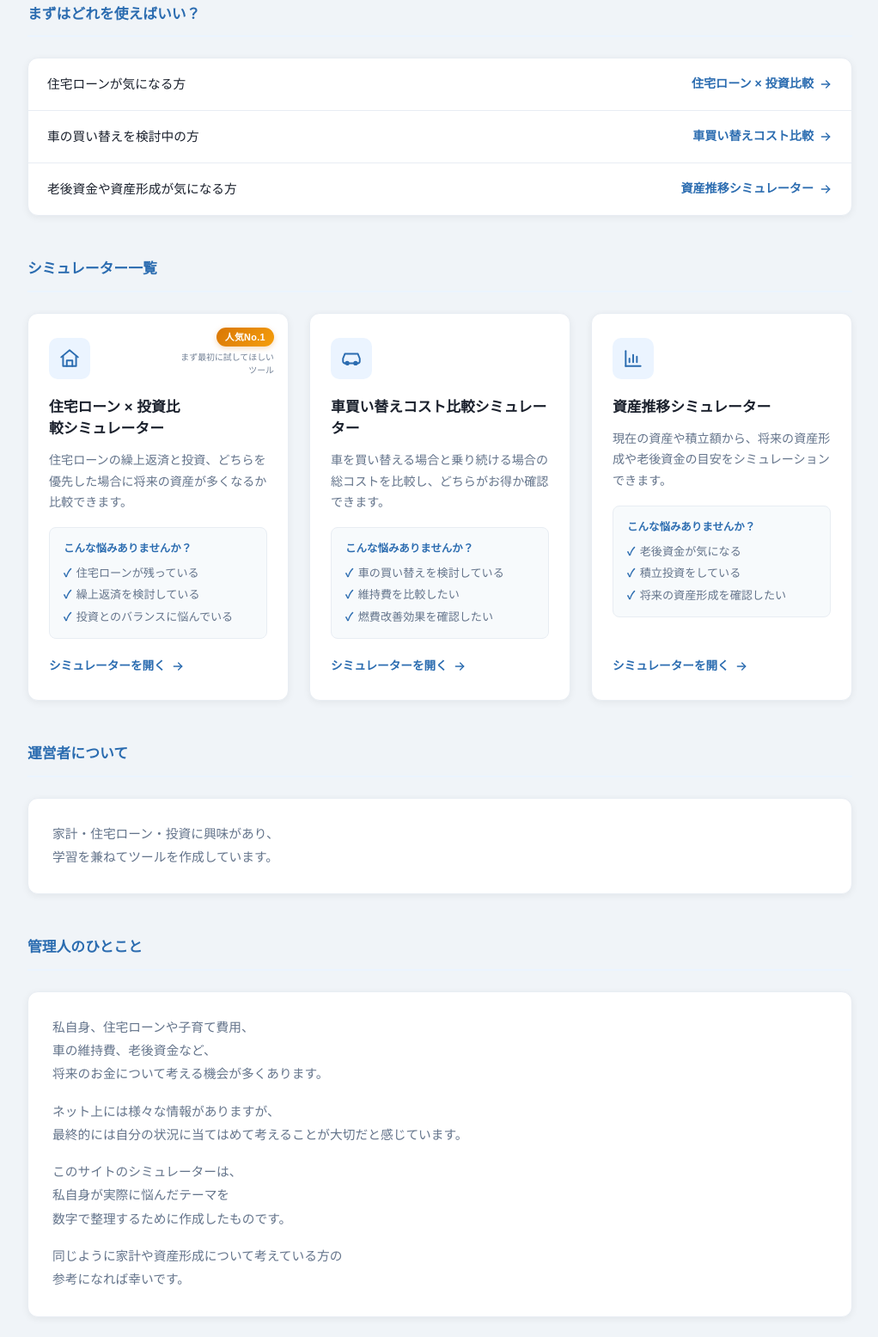
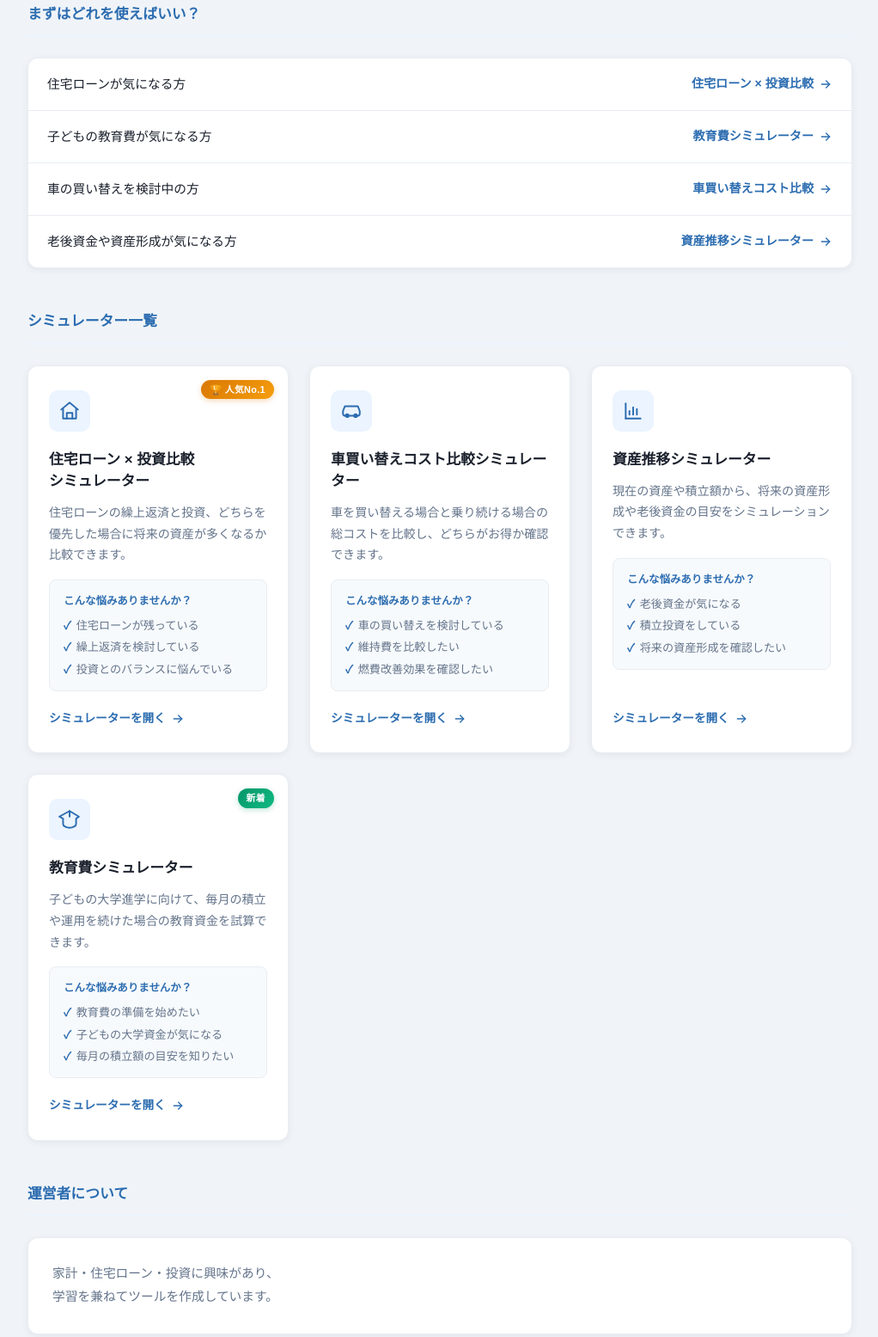
Before and after one commit to kylek88-lab/financial-tools-lab, a plain HTML site: page index.html in a window 1280 px wide. Shown: the part 296-1851 px from the top of the page at 86% size, without its empty margins (128-1150 px from the left). Drawn offline with Linux system fonts and the light colour scheme.

Commit message:
Add files via upload

```diff
--- a/index.html
+++ b/index.html
@@ -3,11 +3,11 @@
 <head>
   <meta charset="UTF-8" />
   <meta name="viewport" content="width=device-width, initial-scale=1.0" />
-  <meta name="description" content="住宅ローンと投資の比較、車買い替えコスト比較、資産推移の試算ができる無料シミュレーター集です。家計管理や資産形成の判断にご活用ください。" />
-  <meta property="og:title" content="資産形成・家計管理シミュレーター集｜住宅ローン・投資・車買い替え比較" />
-  <meta property="og:description" content="住宅ローンと投資の比較、車買い替えコスト比較、資産推移の試算ができる無料シミュレーター集です。" />
+  <meta name="description" content="住宅ローン比較、教育費準備、車買い替えコスト比較、資産形成の試算ができる無料シミュレーター集です。家計管理や将来設計にご活用ください。" />
+  <meta property="og:title" content="資産形成・家計管理シミュレーター集｜住宅ローン・投資・教育費・車比較" />
+  <meta property="og:description" content="住宅ローン比較、教育費準備、車買い替えコスト比較、資産形成の試算ができる無料シミュレーター集です。家計管理や将来設計にご活用ください。" />
   <meta property="og:type" content="website" />
-  <title>資産形成・家計管理シミュレーター集｜住宅ローン・投資・車買い替え比較</title>
+  <title>資産形成・家計管理シミュレーター集｜住宅ローン・投資・教育費・車比較</title>
   <!-- Google tag (gtag.js) -->
   <script async src="https://www.googletagmanager.com/gtag/js?id=G-32YGB007DL"></script>
   <script>
@@ -292,7 +292,7 @@
     }
 
     .simulator-card.has-badges h3 {
-      padding-right: 72px;
+      padding-right: 84px;
     }
 
     .simulator-card.has-badge-note h3 {
@@ -311,7 +311,7 @@
       }
 
       .simulator-card.has-badges h3 {
-        padding-right: 64px;
+        padding-right: 76px;
       }
 
       .simulator-card.has-badge-note h3 {
@@ -523,6 +523,13 @@
             <svg viewBox="0 0 24 24" aria-hidden="true"><path d="M5 12h14"/><path d="M13 6l6 6-6 6"/></svg>
           </span>
         </a>
+        <a href="https://education-fund-simulator.vercel.app/" class="guide-item">
+          <span class="guide-concern">子どもの教育費が気になる方</span>
+          <span class="guide-target">
+            教育費シミュレーター
+            <svg viewBox="0 0 24 24" aria-hidden="true"><path d="M5 12h14"/><path d="M13 6l6 6-6 6"/></svg>
+          </span>
+        </a>
         <a href="https://car-cost-simulator-jet.vercel.app/" class="guide-item">
           <span class="guide-concern">車の買い替えを検討中の方</span>
           <span class="guide-target">
@@ -589,6 +596,10 @@
         <ul class="update-list">
           <li class="update-item">
             <time class="update-date" datetime="2026-06">2026/06</time>
+            <span>教育費シミュレーター公開</span>
+          </li>
+          <li class="update-item">
+            <time class="update-date" datetime="2026-06">2026/06</time>
             <span>資産推移シミュレーター公開</span>
           </li>
           <li class="update-item">
@@ -611,15 +622,15 @@
         <ul class="planned-list">
           <li class="planned-item">
             <span class="planned-icon" aria-hidden="true">▶</span>
-            <span>教育費シミュレーター</span>
-          </li>
-          <li class="planned-item">
-            <span class="planned-icon" aria-hidden="true">▶</span>
             <span>老後資産取り崩しシミュレーター</span>
           </li>
           <li class="planned-item">
             <span class="planned-icon" aria-hidden="true">▶</span>
             <span>NISA積立シミュレーター</span>
+          </li>
+          <li class="planned-item">
+            <span class="planned-icon" aria-hidden="true">▶</span>
+            <span>ライフプランシミュレーター</span>
           </li>
         </ul>
         <p class="planned-note">※内容は変更になる場合があります。</p>
@@ -650,7 +661,7 @@
           description: "住宅ローンの繰上返済と投資、どちらを優先した場合に将来の資産が多くなるか比較できます。",
           href: "https://mortgage-invest-simulator.vercel.app/",
           icon: "home",
-          badges: [{ type: "popular", rank: 1, note: "まず最初に試してほしいツール" }],
+          badges: [{ type: "popular", rank: 1 }],
           recommendations: [
             "住宅ローンが残っている",
             "繰上返済を検討している",
@@ -678,13 +689,26 @@
             "積立投資をしている",
             "将来の資産形成を確認したい"
           ]
+        },
+        {
+          title: "教育費シミュレーター",
+          description: "子どもの大学進学に向けて、毎月の積立や運用を続けた場合の教育資金を試算できます。",
+          href: "https://education-fund-simulator.vercel.app/",
+          icon: "education",
+          badges: [{ type: "new" }],
+          recommendations: [
+            "教育費の準備を始めたい",
+            "子どもの大学資金が気になる",
+            "毎月の積立額の目安を知りたい"
+          ]
         }
       ];
 
       var icons = {
         home: '<svg viewBox="0 0 24 24" aria-hidden="true"><path d="M3 10.5L12 3l9 7.5"/><path d="M5 9.5V20h14V9.5"/><path d="M9 20v-6h6v6"/></svg>',
         car: '<svg viewBox="0 0 24 24" aria-hidden="true"><path d="M5 17h14"/><path d="M5 17a2 2 0 0 1-2-2v-3l2-5h14l2 5v3a2 2 0 0 1-2 2"/><circle cx="7.5" cy="17" r="1.5"/><circle cx="16.5" cy="17" r="1.5"/></svg>',
-        chart: '<svg viewBox="0 0 24 24" aria-hidden="true"><path d="M4 20V4"/><path d="M4 20h16"/><path d="M8 16v-4"/><path d="M12 16V8"/><path d="M16 16v-6"/></svg>'
+        chart: '<svg viewBox="0 0 24 24" aria-hidden="true"><path d="M4 20V4"/><path d="M4 20h16"/><path d="M8 16v-4"/><path d="M12 16V8"/><path d="M16 16v-6"/></svg>',
+        education: '<svg viewBox="0 0 24 24" aria-hidden="true"><path d="M12 3L1 9l4 2.18V17c0 2 3.5 4 7 4s7-2 7-4v-5.82L22 9z"/><path d="M12 3v6"/></svg>'
       };
 
       var arrow = '<svg viewBox="0 0 24 24" aria-hidden="true"><path d="M5 12h14"/><path d="M13 6l6 6-6 6"/></svg>';
@@ -703,7 +727,7 @@
 
       var BADGE_LABELS = {
         popular: function (badge) {
-          return badge.rank ? "人気No." + badge.rank : null;
+          return badge.rank ? "🏆 人気No." + badge.rank : null;
         },
         recommended: function () {
           return "おすすめ";
```
